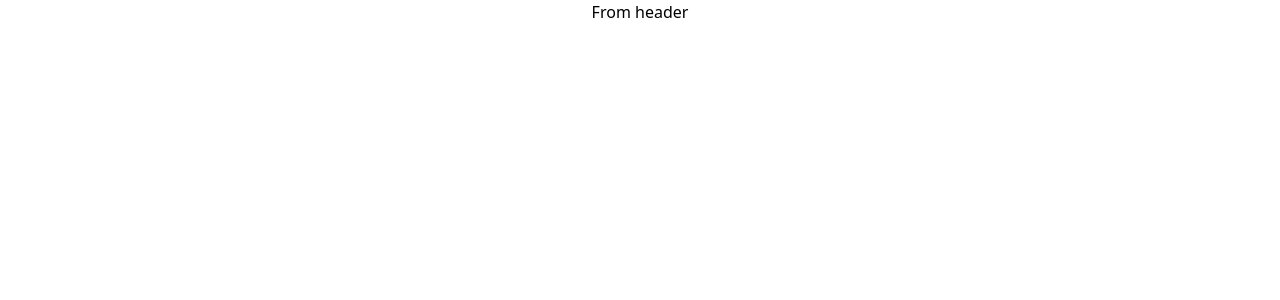
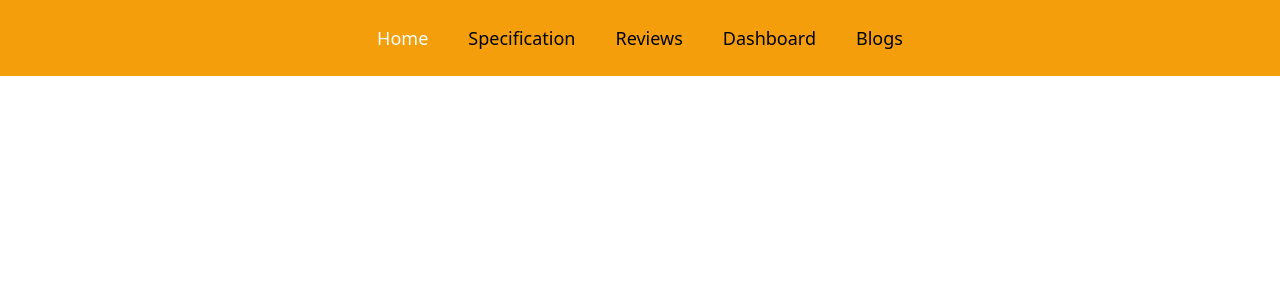
Before and after one commit to mrrajon76/react-product-analysis-website, a React (Create React App) app: page / in a window 1280 px wide. Shown: the top 300 px of the page. Built offline with nearby package versions, Linux system fonts and the light colour scheme.

Commit message:
Header added with customActive links

```diff
--- /dev/null
+++ b/src/components/CustomLink/CustomLink.js
@@ -0,0 +1,21 @@
+import React from 'react';
+import { Link, useMatch, useResolvedPath } from 'react-router-dom';
+
+function CustomLink({ children, to, ...props }) {
+    let resolved = useResolvedPath(to);
+    let match = useMatch({ path: resolved.pathname, end: true });
+
+    return (
+        <div>
+            <Link
+                style={{ color: match ? "#fff" : "#000" }}
+                to={to}
+                {...props}
+            >
+                {children}
+            </Link>
+        </div>
+    );
+}
+
+export default CustomLink;
--- a/src/components/Header/Header.js
+++ b/src/components/Header/Header.js
@@ -1,9 +1,15 @@
 import React from 'react';
+import CustomLink from '../CustomLink/CustomLink';
+import './Header.css'
 
 const Header = () => {
     return (
-        <div>
-            <h1>From header</h1>
+        <div className='flex justify-center space-x-10 bg-amber-500 p-6 text-lg font-medium'>
+            <CustomLink to="/">Home</CustomLink >
+            <CustomLink to="/specifications">Specification</CustomLink >
+            <CustomLink to="/reviews">Reviews</CustomLink >
+            <CustomLink to="/dashboard">Dashboard</CustomLink >
+            <CustomLink to="/blogs">Blogs</CustomLink >
         </div>
     );
 };
```
Also changed, not shown: src/components/CustomLink/CustomLink.css (added).
